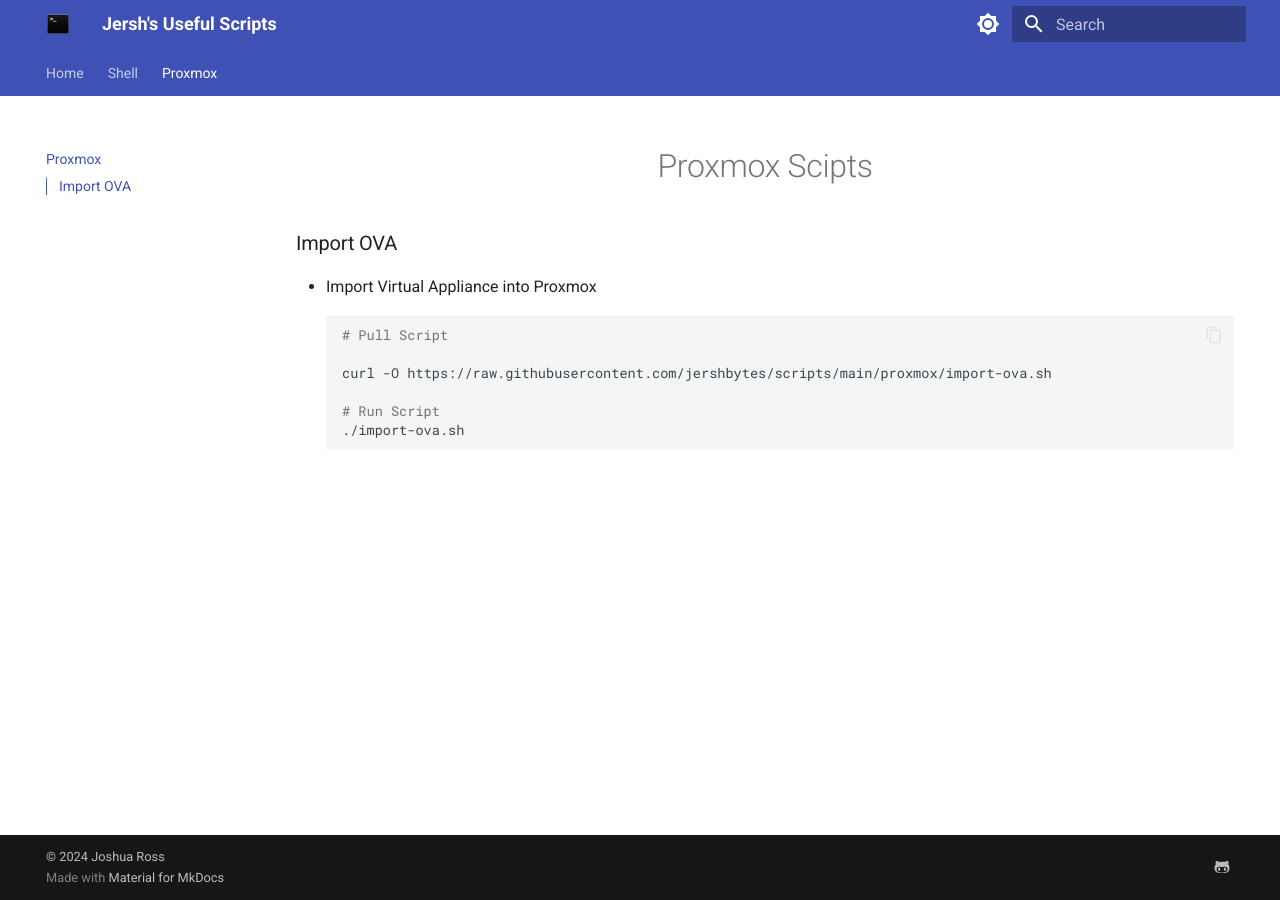
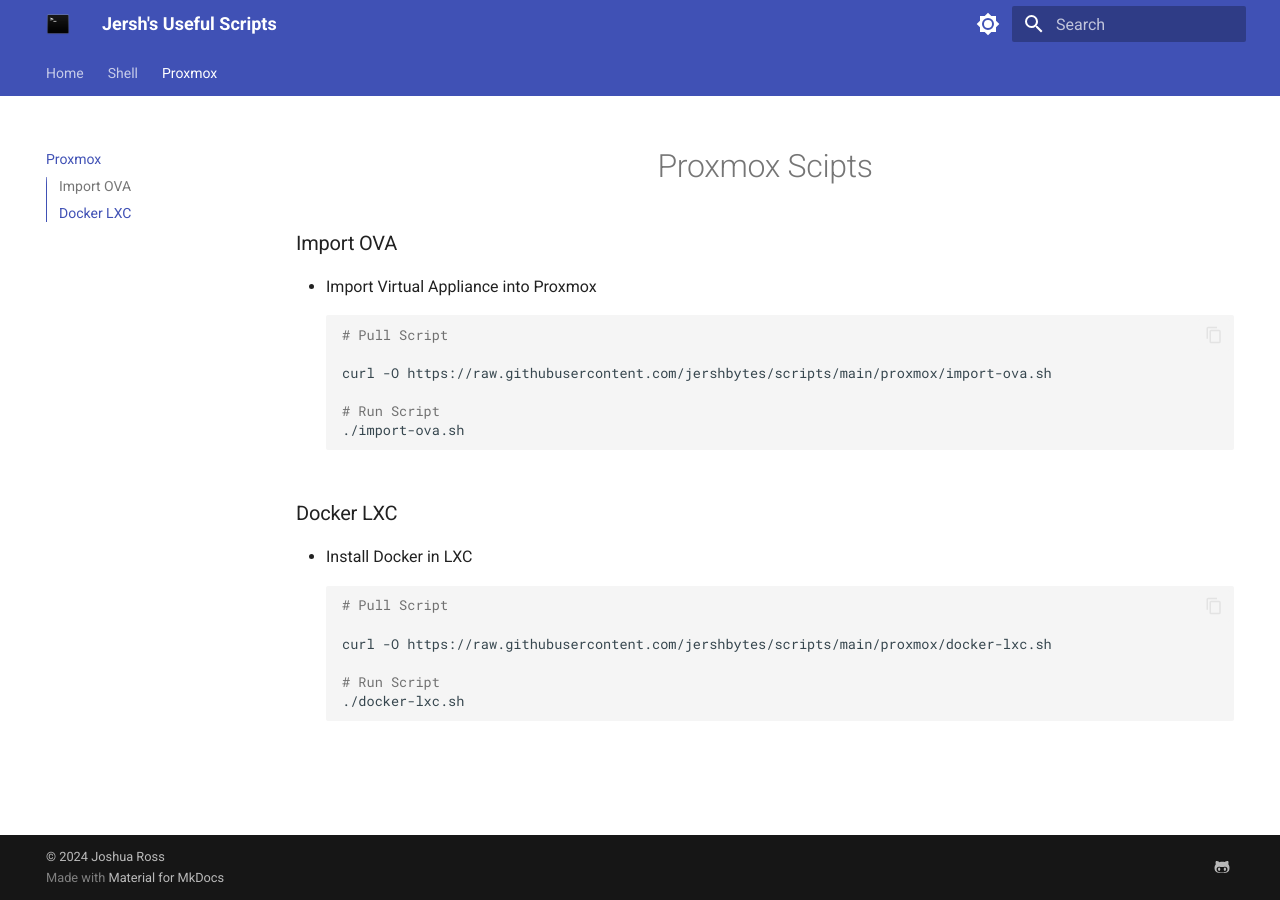
Before and after one commit to coloredbytes/jershs-scripts, an MkDocs documentation site: the page built from docs/proxmox.md, in a window 1280 px wide. Built offline with MkDocs 1.6.1 and Material for MkDocs 9.7.7, drawn with Linux system fonts in a browser that asks for light colours.

Commit message:
Update proxmox.md

````diff
--- a/docs/proxmox.md
+++ b/docs/proxmox.md
@@ -11,3 +11,14 @@
 # Run Script
 ./import-ova.sh
 ```
+
+### Docker LXC
+- Install Docker in LXC
+```shell
+# Pull Script
+
+curl -O https://raw.githubusercontent.com/jershbytes/scripts/main/proxmox/docker-lxc.sh
+
+# Run Script
+./docker-lxc.sh
+```
````
